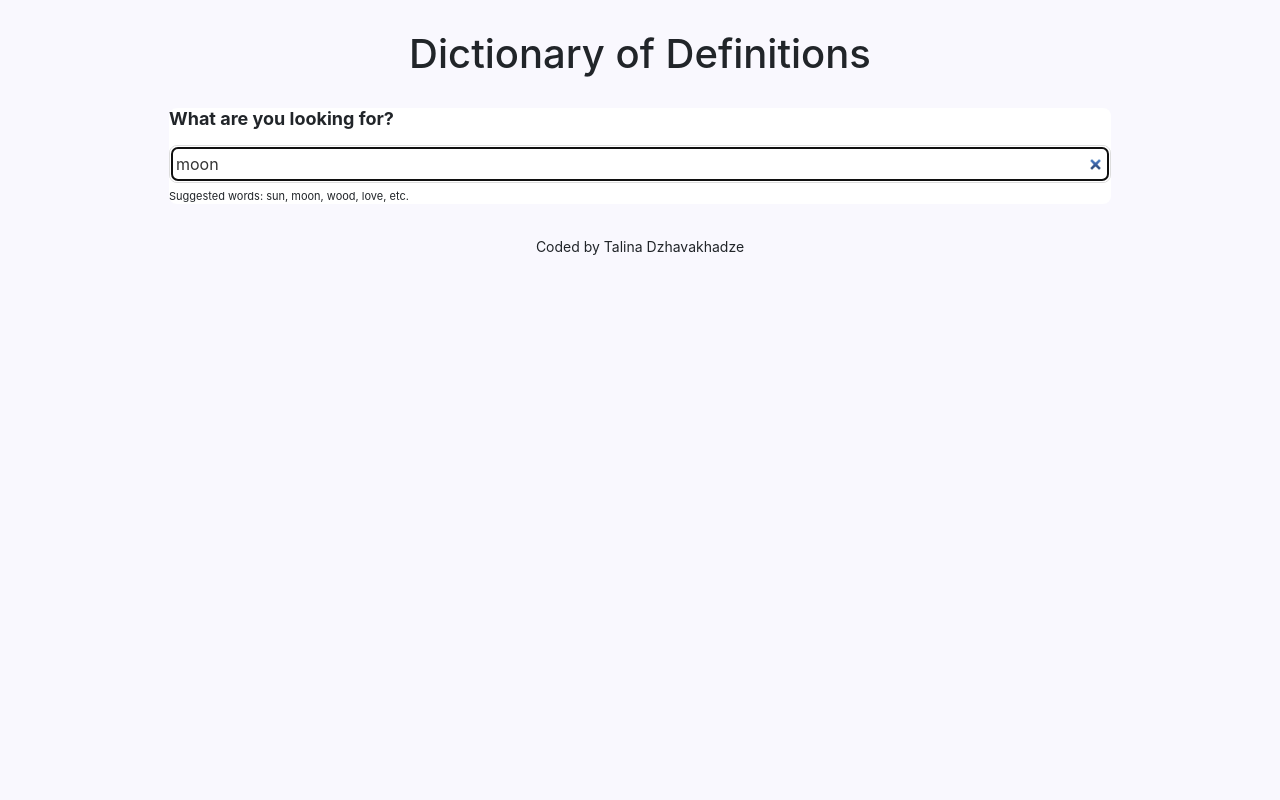
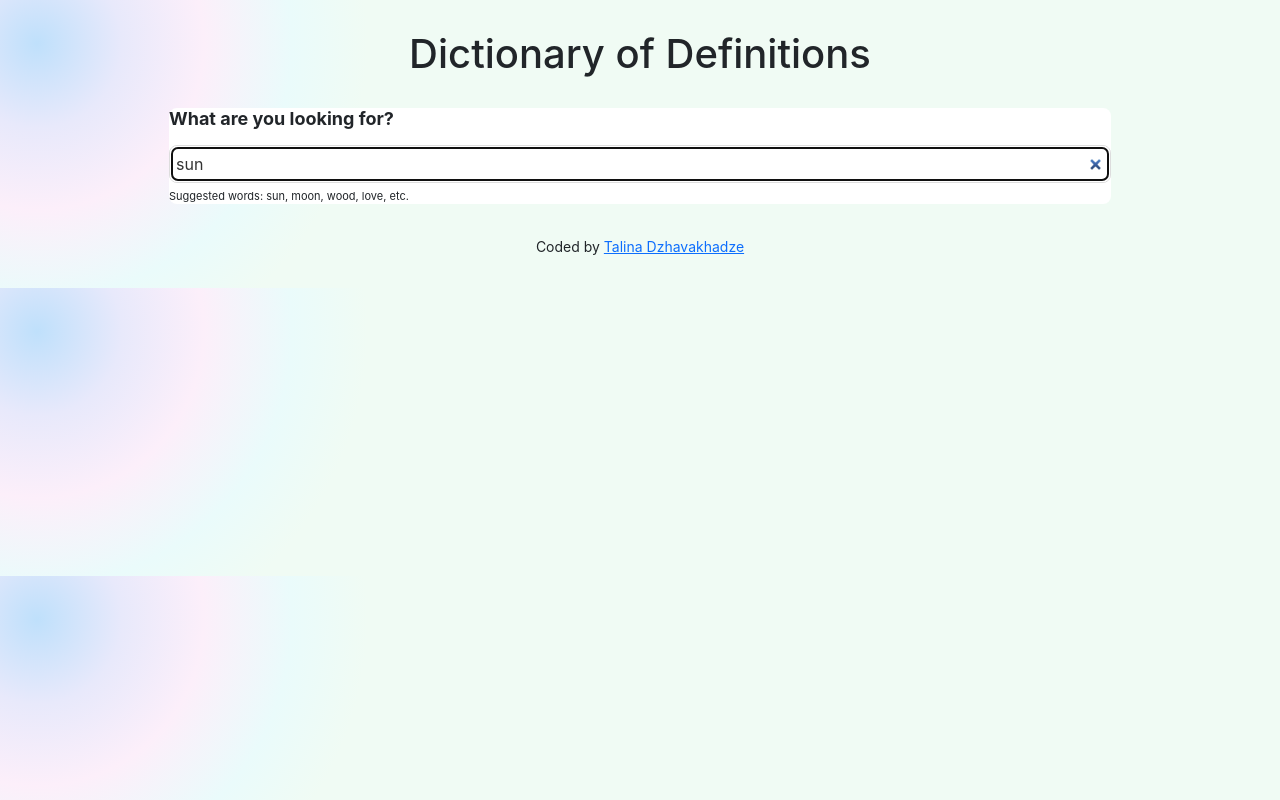
Before and after one commit to Anilatta/my-dictionary-app, a React (Create React App) app: page / in a window 1280 px wide. Built offline with nearby package versions, Linux system fonts and the light colour scheme; no server answers.

Commit message:
add background

```diff
--- a/src/App.css
+++ b/src/App.css
@@ -7,7 +7,14 @@
   margin: 30px 0;
 }
 body {
-  background: #f9f8fe;
+  background: radial-gradient(
+    328px at 2.9% 15%,
+    rgb(191, 224, 251) 0%,
+    rgb(232, 233, 251) 25.8%,
+    rgb(252, 239, 250) 50.8%,
+    rgb(234, 251, 251) 77.6%,
+    rgb(240, 251, 244) 100.7%
+  );
 }
 .App {
   max-width: 966px;
--- a/src/App.js
+++ b/src/App.js
@@ -8,10 +8,19 @@ export default function App() {
           <h1>Dictionary of Definitions</h1>
         </header>
         <main>
-          <Dictionary defaultKeyword="moon" />
+          <Dictionary defaultKeyword="sun" />
         </main>
         <footer className="App-footer">
-          <small>Coded by Talina Dzhavakhadze</small>
+          <small>
+            Coded by{" "}
+            <a
+              href="https://github.com/Anilatta/my-dictionary-app"
+              target="_blank"
+              rel="noreferrer"
+            >
+              {"Talina Dzhavakhadze "}
+            </a>
+          </small>
         </footer>
       </div>
     </div>
```
